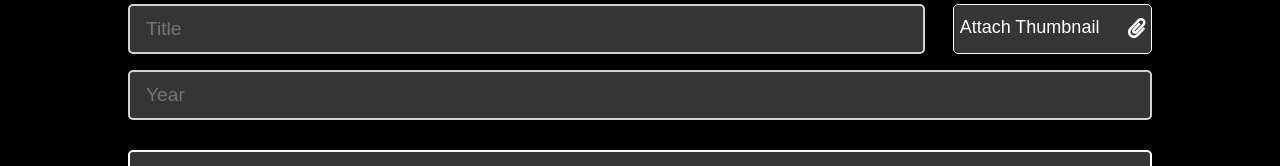
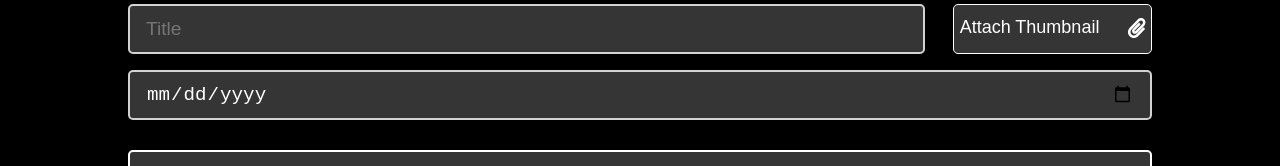
Before and after one commit to crusherblack/DW16WYD0W-Dumbflix, a React (Create React App) app: page /add-movie in a window 1280 px wide. Shown: the part 167-333 px from the top of the page. Built offline with nearby package versions, Linux system fonts and the light colour scheme; the HTML template or start-up script is replaced by a standard one.

Commit message:
edit year date

```diff
--- a/src/pages/Movie/AddMovie.js
+++ b/src/pages/Movie/AddMovie.js
@@ -46,7 +46,7 @@ const AddMovie = () => {
 					</div>
 				</div>
 				<div className="form-group">
-					<input type="text" className="custom-input" placeholder="Year" />
+					<input type="date" className="custom-input" placeholder="Year" />
 				</div>
 				<div className="form-group">
 					<select name="" id="" className="custom-select">
```
